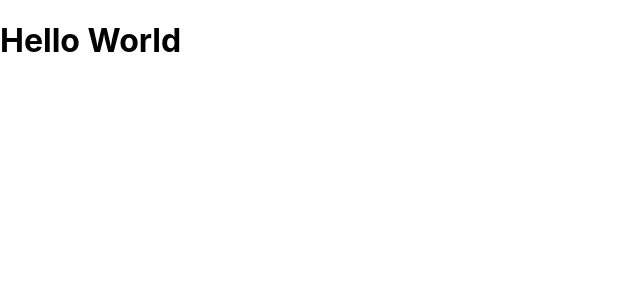
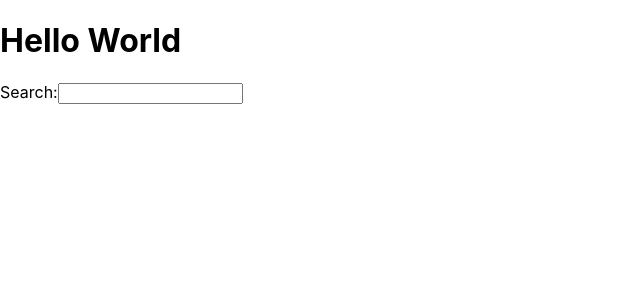
Before and after one commit to akshayvinodpunnath/hacker-stories, a React (Create React App) app: page / in a window 1280 px wide. Shown: the top 300 px of the page, without its empty margins (0-640 px from the left). Built offline with nearby package versions, Linux system fonts and the light colour scheme.

Commit message:
search input added

```diff
--- a/src/App.js
+++ b/src/App.js
@@ -6,6 +6,8 @@ function App(){
   return(
     <div>
       <h1>Hello World</h1>
+      <label htmlFor="search">Search:</label>
+      <input id="search" type="text" />
     </div>
   )
 }
```
